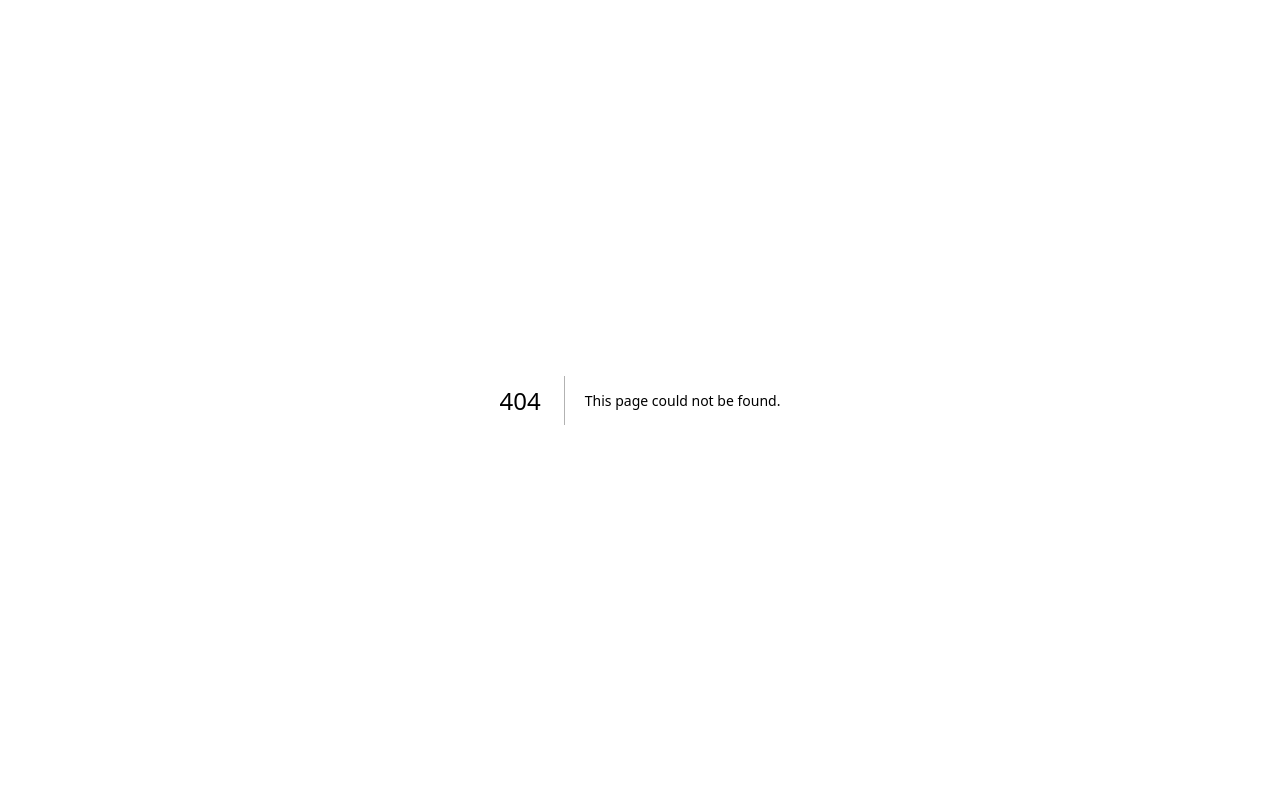
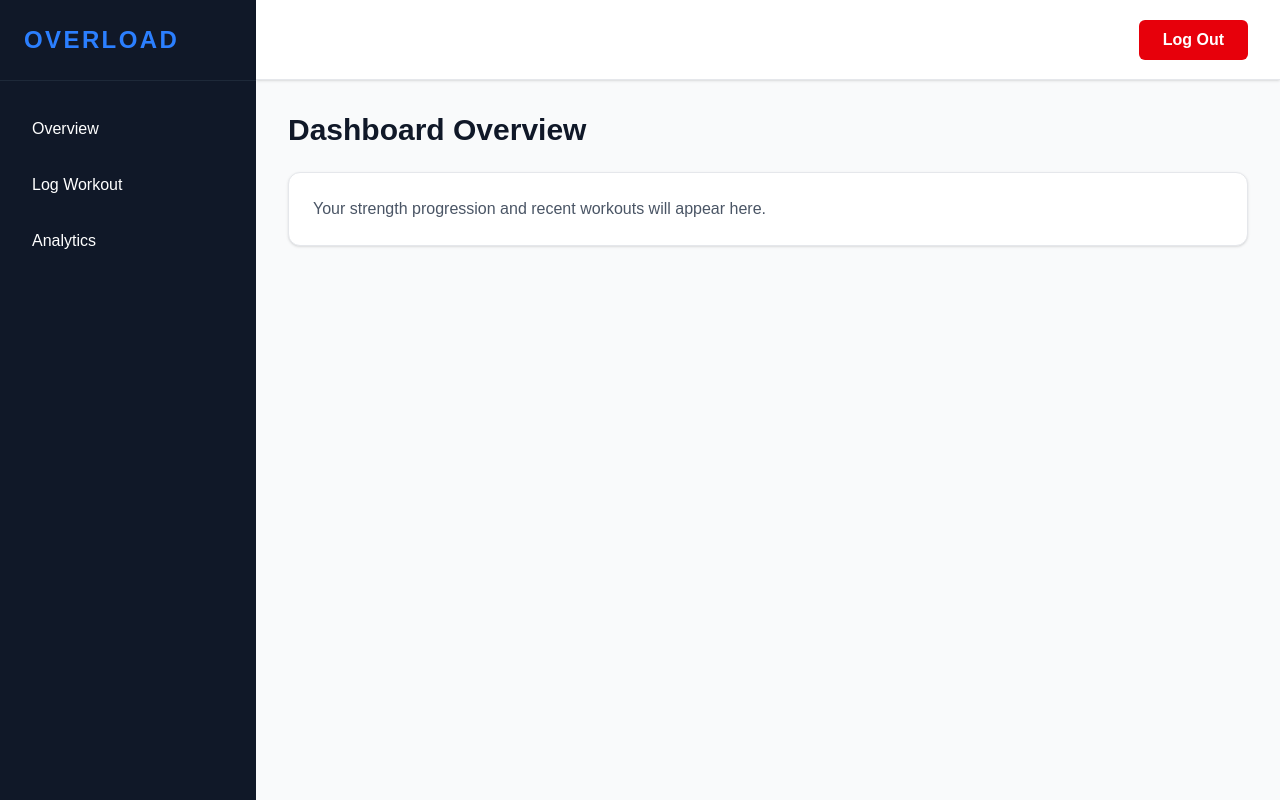
Before and after one commit to Maaz-Sajid-SE/overload-tracker, a Next.js app: page /dashboard in a window 1280 px wide. Before the commit this address had no page. Built offline with nearby package versions, Linux system fonts and the light colour scheme; no server answers; sample sign-in values are in the browser's storage.

Commit message:
Day 5: Established App Router dashboard layout, secured routes, and integrated Sidebar/Navbar components

```diff
--- /dev/null
+++ b/app/components/Navbar.tsx
@@ -0,0 +1,14 @@
+import { LogoutButton } from './AuthButtons';
+
+export default function Navbar() {
+  return (
+    <header className="h-20 bg-white shadow-sm border-b border-gray-200 flex items-center justify-between px-8 shrink-0">
+      <h1 className="text-xl font-bold text-gray-900 md:hidden">Overload</h1>
+      {/* Spacer for desktop */}
+      <div className="hidden md:block"></div>
+      <div className="flex items-center gap-4">
+        <LogoutButton />
+      </div>
+    </header>
+  );
+}
--- /dev/null
+++ b/app/components/Sidebar.tsx
@@ -0,0 +1,22 @@
+import Link from 'next/link';
+
+export default function Sidebar() {
+  return (
+    <aside className="w-64 bg-gray-900 text-white h-full hidden md:block shrink-0">
+      <div className="p-6 border-b border-gray-800">
+        <h2 className="text-2xl font-extrabold uppercase tracking-widest text-blue-500">Overload</h2>
+      </div>
+      <nav className="flex flex-col gap-2 px-4 mt-6">
+        <Link href="/dashboard" className="px-4 py-3 rounded-lg hover:bg-gray-800 hover:text-blue-400 transition-colors font-medium">
+          Overview
+        </Link>
+        <Link href="/dashboard/workouts" className="px-4 py-3 rounded-lg hover:bg-gray-800 hover:text-blue-400 transition-colors font-medium">
+          Log Workout
+        </Link>
+        <Link href="/dashboard/analytics" className="px-4 py-3 rounded-lg hover:bg-gray-800 hover:text-blue-400 transition-colors font-medium">
+          Analytics
+        </Link>
+      </nav>
+    </aside>
+  );
+}
--- /dev/null
+++ b/app/dashboard/layout.tsx
@@ -0,0 +1,31 @@
+import Navbar from '@/app/components/Navbar';
+import Sidebar from '@/app/components/Sidebar';
+import { getServerSession } from "next-auth";
+import { authOptions } from "../api/auth/[...nextauth]/route";
+import { redirect } from "next/navigation";
+
+export default async function DashboardLayout({
+  children,
+}: {
+  children: React.ReactNode
+}) {
+  // Check if the user is authenticated
+  const session = await getServerSession(authOptions);
+
+  if (!session) {
+    redirect("/");
+  }
+
+  return (
+    <div className="flex h-screen bg-gray-50 overflow-hidden">
+      <Sidebar />
+      <div className="flex flex-col flex-1 min-w-0">
+        <Navbar />
+        {/* The active page content will be injected into this main tag */}
+        <main className="flex-1 p-8 overflow-y-auto">
+          {children}
+        </main>
+      </div>
+    </div>
+  );
+}
--- /dev/null
+++ b/app/dashboard/page.tsx
@@ -0,0 +1,10 @@
+export default function DashboardHome() {
+  return (
+    <div>
+      <h1 className="text-3xl font-bold text-gray-900 mb-6">Dashboard Overview</h1>
+      <div className="bg-white p-6 rounded-xl border border-gray-200 shadow-sm">
+        <p className="text-gray-600">Your strength progression and recent workouts will appear here.</p>
+      </div>
+    </div>
+  );
+}
--- a/app/page.tsx
+++ b/app/page.tsx
@@ -1,9 +1,10 @@
 import { getServerSession } from "next-auth";
-import { authOptions } from "./api/auth/[...nextauth]/route"; // 1. Import the config
+import { authOptions } from "./api/auth/[...nextauth]/route";
 import { LoginButton, LogoutButton } from "./components/AuthButtons";
+import Link from "next/link";
 
 export default async function Home() {
-  // 2. Pass the config so the server knows to look in the database!
+  // Securely fetch the user's session from the server
   const session = await getServerSession(authOptions);
 
   return (
@@ -15,13 +16,18 @@ export default async function Home() {
 
         {session ? (
           <div className="space-y-4">
-            <p className="text-lg text-gray-700">
+            <p className="text-lg text-gray-700 pb-2">
               Welcome back, <span className="font-bold text-blue-600">{session.user?.name}</span>!
             </p>
-            <p className="text-sm text-gray-500 pb-4">
-              Your account is successfully linked to your database.
-            </p>
-            <LogoutButton />
+            <div className="flex flex-col sm:flex-row gap-3 justify-center">
+              <Link
+                href="/dashboard"
+                className="px-6 py-2 text-white bg-green-600 rounded-md hover:bg-green-700 font-semibold transition-all flex items-center justify-center"
+              >
+                Go to Dashboard
+              </Link>
+              <LogoutButton />
+            </div>
           </div>
         ) : (
           <div className="space-y-4">
```
